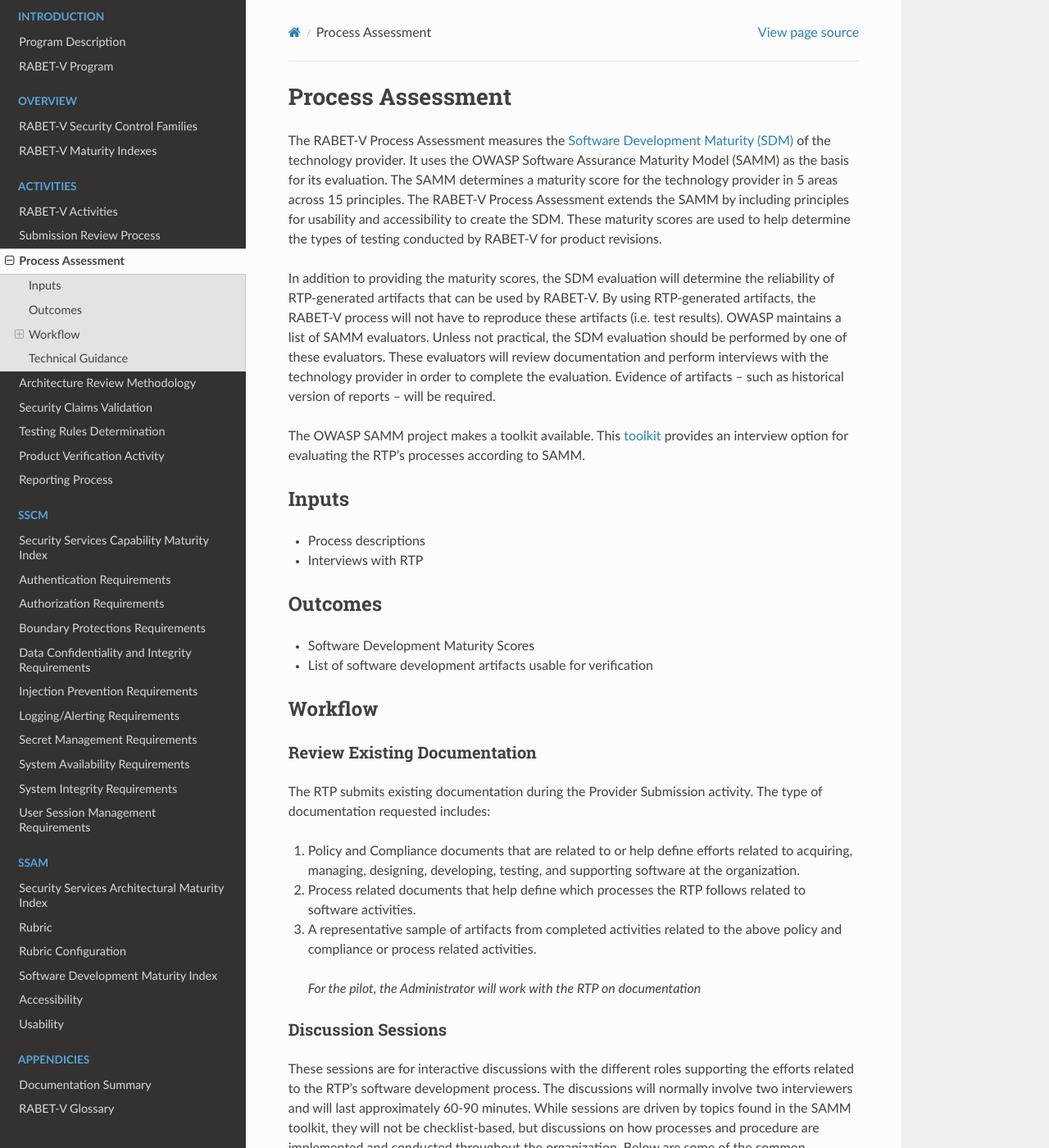
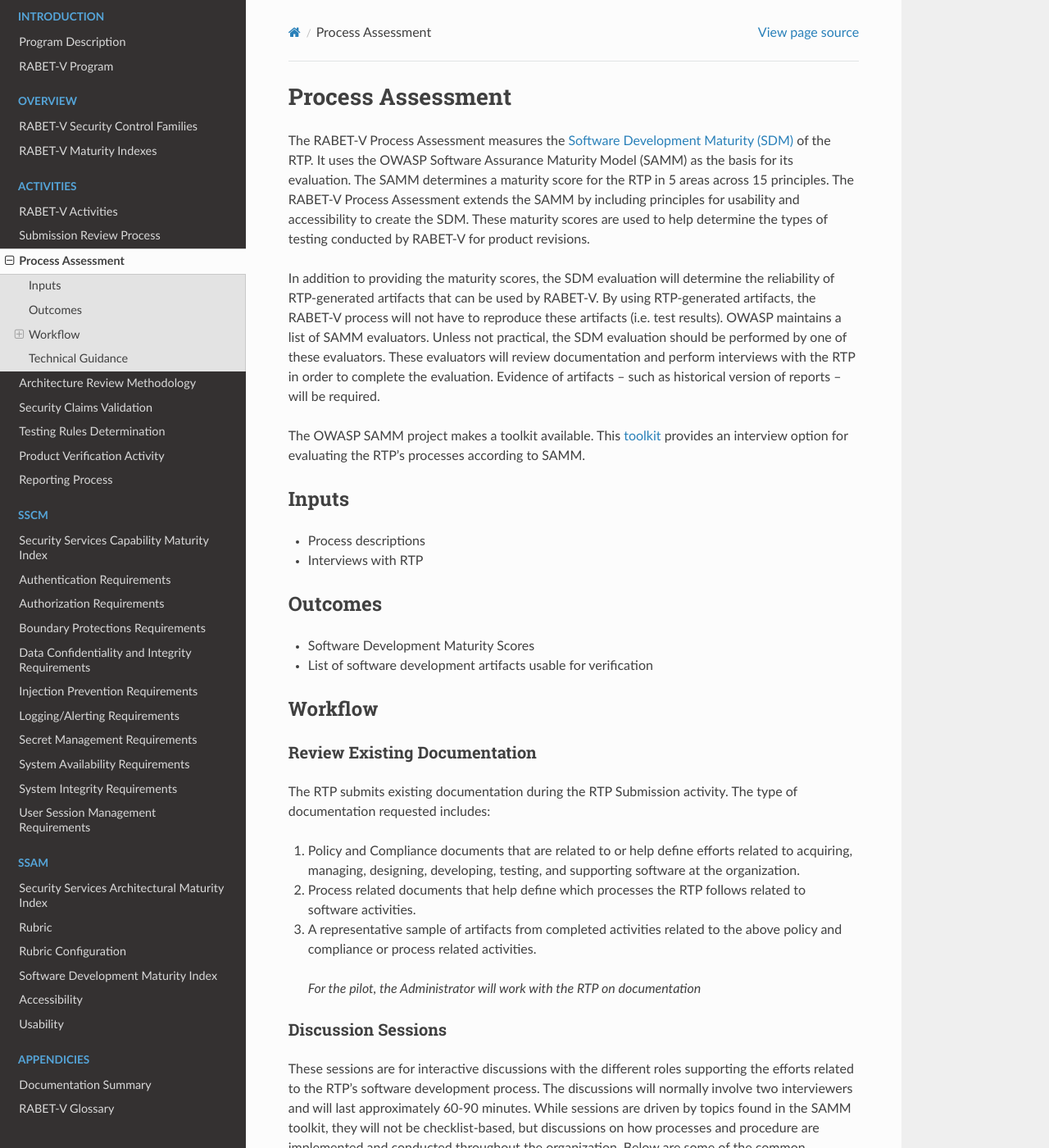
Before and after one commit to it-dept-cis/RABET-V-Pilot, a Sphinx documentation site: the page built from docs/source/Activities/Process_Assessment_Methodology.md, in a window 1280 px wide and 1400 px high. Shown: the whole window at 82% size. Built offline with Sphinx 7.4.7 and the Read the Docs theme 2.0.0, drawn with Linux system fonts in a browser that asks for light colours; pages that are not in the unit, such as notebooks, are missing from menus.

Commit message:
Update Process_Assessment_Methodology.md
replaced "provider" with "RTP"

```diff
--- a/docs/source/Activities/Process_Assessment_Methodology.md
+++ b/docs/source/Activities/Process_Assessment_Methodology.md
@@ -1,8 +1,8 @@
 ## Process Assessment
 
-The RABET-V Process Assessment measures the [Software Development Maturity (SDM)](../Software_Development_Maturity_Index/README.md) of the technology provider. It uses the OWASP Software Assurance Maturity Model (SAMM) as the basis for its evaluation. The SAMM  determines a maturity score for the technology provider in 5 areas across 15 principles. The RABET-V Process Assessment extends the SAMM by including principles for usability and accessibility to create the SDM. These maturity scores are used to help determine the types of testing conducted by RABET-V for product revisions.
+The RABET-V Process Assessment measures the [Software Development Maturity (SDM)](../Software_Development_Maturity_Index/README.md) of the RTP. It uses the OWASP Software Assurance Maturity Model (SAMM) as the basis for its evaluation. The SAMM  determines a maturity score for the RTP in 5 areas across 15 principles. The RABET-V Process Assessment extends the SAMM by including principles for usability and accessibility to create the SDM. These maturity scores are used to help determine the types of testing conducted by RABET-V for product revisions.
 
-In addition to providing the maturity scores, the SDM evaluation will determine the reliability of RTP-generated artifacts that can be used by RABET-V. By using RTP-generated artifacts, the RABET-V process will not have to reproduce these artifacts (i.e. test results). OWASP maintains a list of SAMM evaluators. Unless not practical, the SDM evaluation should be performed by one of these evaluators. These evaluators will review documentation and perform interviews with the technology provider in order to complete the evaluation. Evidence of artifacts – such as historical version of reports – will be required.
+In addition to providing the maturity scores, the SDM evaluation will determine the reliability of RTP-generated artifacts that can be used by RABET-V. By using RTP-generated artifacts, the RABET-V process will not have to reproduce these artifacts (i.e. test results). OWASP maintains a list of SAMM evaluators. Unless not practical, the SDM evaluation should be performed by one of these evaluators. These evaluators will review documentation and perform interviews with the RTP in order to complete the evaluation. Evidence of artifacts – such as historical version of reports – will be required.
 
 The OWASP SAMM project makes a toolkit available. This [toolkit](https://github.com/OWASP/samm/tree/master/Supporting%20Resources/v2.0/toolbox) provides an interview option for evaluating the RTP's processes according to SAMM.
 
@@ -22,7 +22,7 @@
 
 #### Review Existing Documentation
 
-The RTP submits existing documentation during the Provider Submission activity. The type of documentation requested includes:
+The RTP submits existing documentation during the RTP Submission activity. The type of documentation requested includes:
 
 1.  Policy and Compliance documents that are related to or help define efforts related to acquiring, managing, designing, developing, testing, and supporting software at the organization.
 
```
